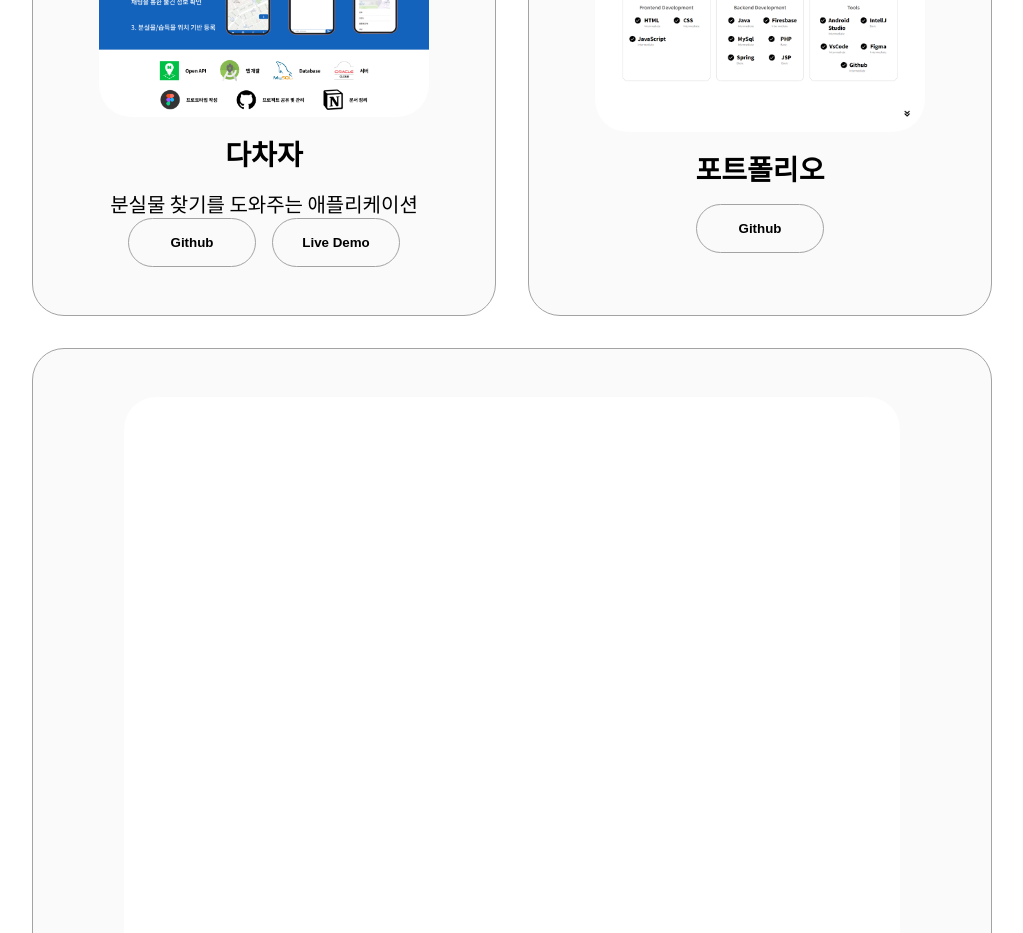
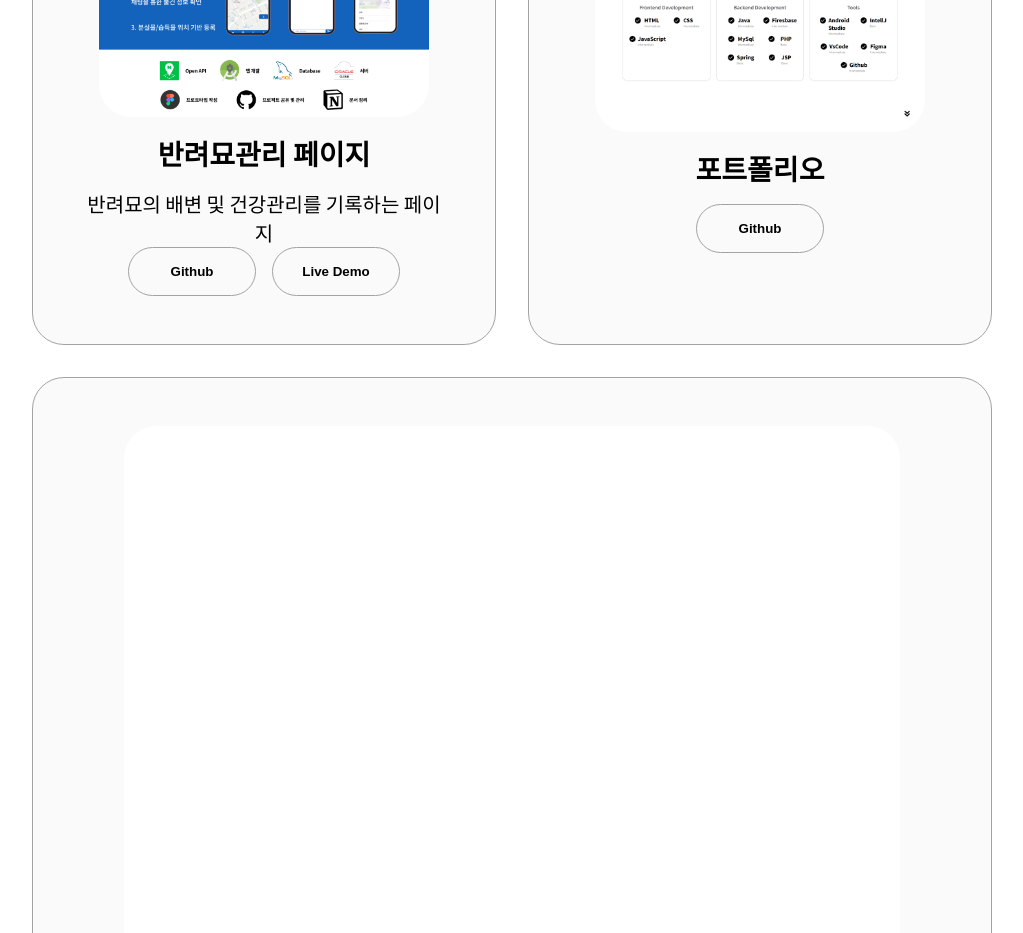
Before and after one commit to qwqs78/Portfolio, a plain HTML site: page index.html in a window 1280 px wide. Shown: the part 3020-3953 px from the top of the page, without its empty margins (128-1151 px from the left). Drawn offline with Linux system fonts and the light colour scheme.

Commit message:
Update index.html

```diff
--- a/index.html
+++ b/index.html
@@ -306,12 +306,12 @@
                         class="project-img"
                     />
                 </div>
-                <h2 class="experience-sub-title project-title">다차자</h2>
-                <p class="project-content">분실물 찾기를 도와주는 애플리케이션<p>
+                <h2 class="experience-sub-title project-title">반려묘관리 페이지</h2>
+                <p class="project-content">반려묘의 배변 및 건강관리를 기록하는 페이지<p>
                 <div class="btn-container">
                     <button
                         class="btn btn-color-2 project-btn"
-                        onclick="location.href='https://github.com/Gochiboss/DCJ'"
+                        onclick="location.href='https://github.com/qwqs78/cat-web-page_project'"
                         >
                             Github
                     </button>
```
